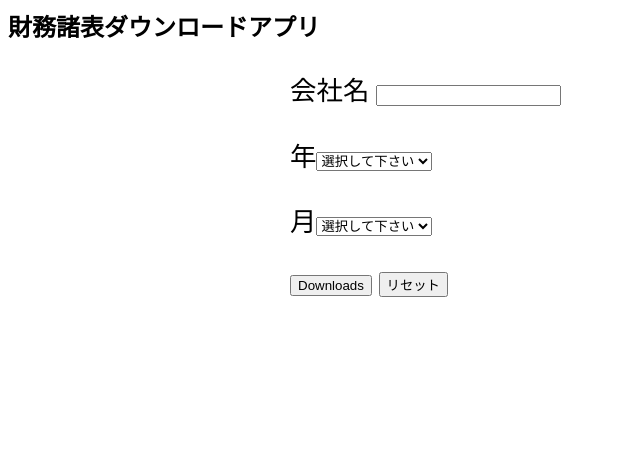
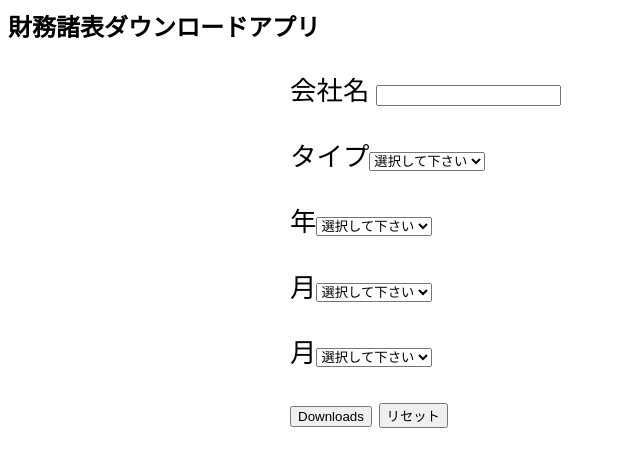
Before and after one commit to takumiyoshiko/financial_statements, a Flask app: page / in a window 1280 px wide. Shown: the top 467 px of the page, without its empty margins (0-640 px from the left). Run offline with Flask 2, Linux system fonts and the light colour scheme; some libraries are stand-ins or nearby versions.

Commit message:
first commit

```diff
--- a/app.py
+++ b/app.py
@@ -30,30 +30,17 @@ def request_sever(params):
 
 
 
-def search_docid(company, AD, month):
+def search_docid(company, AD, month, day):
     kessan = []
-    AD = int(AD)
-    month = int(month)
-    start_day = datetime.date(AD, month,1)
-    month = month + 1
-    end_day = datetime.date(AD, month,1)
-    date = start_day
-    for i in range(1,32):
-        if kessan:
-            break
-        if date != end_day:
-            datestr = date.strftime('%Y-%m-%d')
-            params = {"date":datestr, "type": 2 }
-            results = request_sever(params)
-            for result in results:
-                if result['docDescription'] is not None:
-                    if '有価証券報告書' in result['docDescription']:
-                        if re.search(company, result['filerName']):
-                            print(result['docID'], result['docDescription'],result['filerName'])
-                            kessan.append(result)
-            date = date + datetime.timedelta(days=1)
-        else:
-            break
+    date = datetime.date(int(AD), int(month),int(day))
+    params = {"date":date, "type": 2 }
+    results = request_sever(params)
+    for result in results:
+        if result['docDescription'] is not None:
+            if '有価証券報告書' in result['docDescription']:
+                if re.search(company, result['filerName']):
+                    print(result['docID'], result['docDescription'],result['filerName'])
+                    kessan.append(result)
     if kessan:
         return  kessan[0]['docID']
     return None
@@ -130,9 +117,9 @@ def index():
 def export():
    if request.method == "POST":
         result = request.form
-        filename = result['company'] + result['year'] + result['month'] + '.csv'
+        filename = result['company'] + result['year'] + result['month'] + result['day'] + '.csv'
         filename = urllib.parse.quote(filename)
-        docid = search_docid(result['company'], result['year'], result['month'])
+        docid = search_docid(result['company'], result['year'], result['month'], result['day'])
         if not docid:
             return render_template('error.html')
         df = get_finacial_statements(docid)
--- a/templates/index.html
+++ b/templates/index.html
@@ -24,7 +24,11 @@
 </script>
       <form action = "/retrieve_article" method = "POST" onSubmit="return FormCheck(fld,reqcolor,encolor)">
          <p>会社名 <input type = "text" name = "company" value = ""/></p>
-
+         <p>タイプ<select name="type"title="年を選択してください">
+          <option selected>選択して下さい</option>
+          <option value="有価証券報告書">有価証券報告書</option>
+          <option value="四半期">四半期報告書</option>
+        </select></p>
          <p>年<select name="year"title="年を選択してください">
           <option selected>選択して下さい</option>
           <option value="2020">2020年</option>
@@ -33,19 +37,54 @@
         </select></p>
          <p>月<select name="month" title="月を選んでください">
           <option selected>選択して下さい</option>
-          <option value="1">1月</option>
-          <option value="2">2月</option>
-          <option value="3">3月</option>
-          <option value="4">4月</option>
-          <option value="5">5月</option>
+          <option value="01">1月</option>
+          <option value="02">2月</option>
+          <option value="03">3月</option>
+          <option value="04">4月</option>
+          <option value="05">5月</option>
           <option value="06">6月</option>
           <option value="07">7月</option>
           <option value="08">8月</option>
-          <option value="9">9月</option>
+          <option value="09">9月</option>
           <option value="10">10月</option>
           <option value="11">11月</option>
           <option value="12">12月</option>
         </select></p>
+      </select></p>
+      <p>月<select name="day" title="月を選んでください">
+       <option selected>選択して下さい</option>
+       <option value="01">1日</option>
+       <option value="02">2日</option>
+       <option value="03">3日</option>
+       <option value="04">4日</option>
+       <option value="05">5日</option>
+       <option value="06">6日</option>
+       <option value="07">7日</option>
+       <option value="08">8日</option>
+       <option value="09">9日</option>
+       <option value="10">10日</option>
+       <option value="11">11日</option>
+       <option value="12">12日</option>
+       <option value="13">13日</option>
+       <option value="14">14日</option>
+       <option value="15">15日</option>
+       <option value="16">16日</option>
+       <option value="17">17日</option>
+       <option value="18">18日</option>
+       <option value="19">19日</option>
+       <option value="20">20日</option>
+       <option value="21">21日</option>
+       <option value="22">22日</option>
+       <option value="23">23日</option>
+       <option value="24">24日</option>
+       <option value="25">25日</option>
+       <option value="26">26日</option>
+       <option value="27">27日</option>
+       <option value="28">28日</option>
+       <option value="29">29日</option>
+       <option value="30">30日</option>
+       <option value="31">31日</option>
+     </select></p>
           <p><input class="submit-button" value="Downloads" type="submit">
             <input type="reset" value="リセット"></p>
       </form>
```
